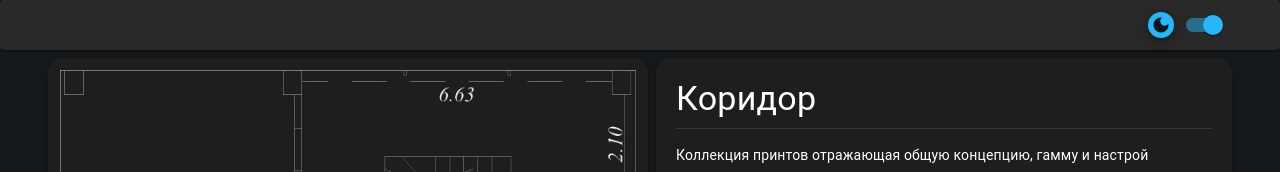
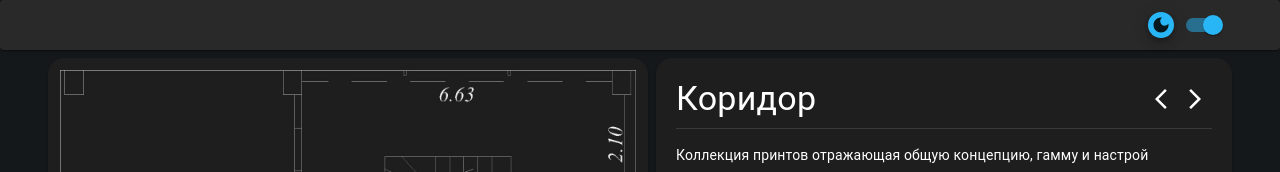
Before and after one commit to RojkovYury/HomeRenovation, a Next.js app: page / in a window 1280 px wide. Both pictures are taken after a click on the button 374 px from the left and 520 px from the top of the page. Shown: the top 172 px of the page. Built offline with nearby package versions, Linux system fonts and the light colour scheme.

Commit message:
Back & Forward Btn

```diff
--- a/src/app/components/info-block.tsx
+++ b/src/app/components/info-block.tsx
@@ -1,14 +1,57 @@
 /* eslint-disable @next/next/no-img-element */
-import { Box, Divider, ImageList, ImageListItem, Paper, Typography } from "@mui/material";
+import { Box, Divider, IconButton, ImageList, ImageListItem, Paper, Typography } from "@mui/material";
 import { CurrentTag } from "../page";
+import { generalRoomTags } from "../general-room-tags";
+import { roomTags } from "../room-tags";
+import { questionRoomTags } from "../question-room-tags";
+import { Dispatch, SetStateAction } from "react";
+import ArrowForwardIosIcon from '@mui/icons-material/ArrowForwardIos';
+import ArrowBackIosNewIcon from '@mui/icons-material/ArrowBackIosNew';
 
 interface InfoBlockProps {
   currentTag?: CurrentTag;
+  setCurrentTag: Dispatch<SetStateAction<CurrentTag | undefined>>;
   handleOpen: any;
   paperSx?: any;
 }
 
-export default function InfoBlock({ currentTag, handleOpen, paperSx }: InfoBlockProps) {
+export default function InfoBlock({ currentTag, setCurrentTag, handleOpen, paperSx }: InfoBlockProps) {
+  const nextTag = () => {
+    let currentDb;
+    if (currentTag) {
+      if (currentTag.id.startsWith('generalRoomTags')) {
+        currentDb = generalRoomTags;
+      } else if (currentTag.id.startsWith('roomTags')) {
+        currentDb = roomTags;
+      } else if (currentTag.id.startsWith('questionTags')) {
+        currentDb = questionRoomTags;
+      }
+      const currentIndex = currentDb?.findIndex((tag) => tag.id === currentTag.id);
+      if (currentIndex !== -1) {
+        const nextIndex = currentDb && currentIndex !== undefined ? (currentIndex + 1) % currentDb.length : 0;
+        currentDb && setCurrentTag(currentDb[nextIndex]);
+      }
+    }
+  };
+
+  const prevTag = () => {
+    let currentDb;
+    if (currentTag) {
+      if (currentTag.id.startsWith('generalRoomTags')) {
+          currentDb = generalRoomTags;
+      } else if (currentTag.id.startsWith('roomTags')) {
+          currentDb = roomTags;
+      } else if (currentTag.id.startsWith('questionTags')) {
+          currentDb = questionRoomTags;
+      }
+      const currentIndex = currentDb?.findIndex((tag) => tag.id === currentTag.id);
+      if (currentIndex !== -1) {
+        const prevIndex = currentDb && currentIndex !== undefined ? (currentIndex - 1 + currentDb.length) % currentDb.length : 0;
+        currentDb && setCurrentTag(currentDb[prevIndex]);
+      }
+    }
+  };
+
   return (
     <Paper
       elevation={1}
@@ -32,6 +75,14 @@ export default function InfoBlock({ currentTag, handleOpen, paperSx }: InfoBlock
         <Typography variant="h4">
           {currentTag && currentTag.room}
         </Typography>
+        <Box>
+          <IconButton size="small" onClick={prevTag}>
+            <ArrowBackIosNewIcon />
+          </IconButton>
+          <IconButton size="small" onClick={nextTag}>
+            <ArrowForwardIosIcon />
+          </IconButton>
+        </Box>
         {/*
         <Typography variant="subtitle2">
           {currentTag && `id: ${currentTag.id}`}
--- a/src/app/page.tsx
+++ b/src/app/page.tsx
@@ -12,7 +12,6 @@ import ScrollButton from "./components/scroll-button";
 import MapFooter from "./components/map-footer";
 import InfoBlock from "./components/info-block";
 import InfoBlockEmpty from "./components/info-block-empty";
-
 
 export interface CurrentTag {
   id: string;
@@ -86,13 +85,13 @@ export default function Main() {
           questionRoomTagsVisibility={questionRoomTagsVisibility}
           setQuestionRoomTagsVisibility={setQuestionRoomTagsVisibility}
         />
-        {currentTag && (<InfoBlock currentTag={currentTag} handleOpen={handleOpen} paperSx={{ display: { xs: 'flex', sm: 'flex', md: 'none' } }} />)}
+        {currentTag && (<InfoBlock currentTag={currentTag} setCurrentTag={setCurrentTag} handleOpen={handleOpen} paperSx={{ display: { xs: 'flex', sm: 'flex', md: 'none' } }} />)}
         {!currentTag && <InfoBlockEmpty paperSx={{ display: { xs: 'flex', sm: 'flex', md: 'none' } }} />}
         <AccordionItems handleOpen={handleOpen}/>
       </Box>
 
       {/* Right side */}
-      {currentTag && <InfoBlock currentTag={currentTag} handleOpen={handleOpen} paperSx={{ display: { xs: 'none', sm: 'none', md: 'flex' } }} />}
+      {currentTag && <InfoBlock currentTag={currentTag} setCurrentTag={setCurrentTag} handleOpen={handleOpen} paperSx={{ display: { xs: 'none', sm: 'none', md: 'flex' } }} />}
       {!currentTag && <InfoBlockEmpty paperSx={{ display: { xs: 'none', sm: 'none', md: 'flex' } }} />}
 
       <Dialog open={imgOpen} onClose={handleClose}>
```
Also changed, not shown: src/app/components/general-room-tags.tsx (+0 -8 lines), public/images/title0.jpg (deleted).
